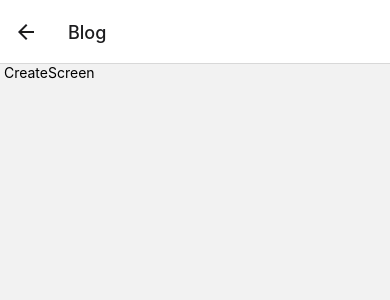
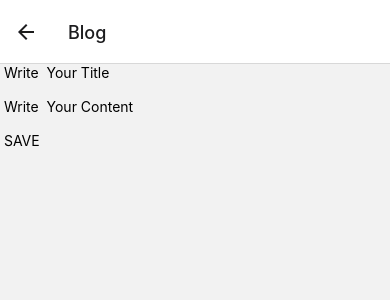
Before and after one commit to serapinar/blogApp, a React Native app: screen /Create in a window 390 px wide. Shown: the top 300 px of the page. Built offline with nearby package versions, Linux system fonts and the light colour scheme.

Commit message:
CreateScreen & BlogPostForm  created

```diff
--- /dev/null
+++ b/components/BlogPostForm.js
@@ -0,0 +1,26 @@
+import React, {useState} from 'react';
+import {StyleSheet, Text, TextInput, TouchableOpacity, View} from 'react-native';
+export default function BlogPostForm() {
+const [title, setTitle] = useState('');
+const [content, setContent] = useState('');
+
+return (
+        <View>
+            <Text> Write  Your Title </Text>
+            <TextInput
+            value={title}
+            onChangeText={(text)=> setTitle(text)} />
+            <Text> Write  Your Content </Text>
+            <TextInput
+                value={content}
+                onChangeText={(text)=> setContent(text)} />
+            <TouchableOpacity>
+                <Text> SAVE </Text>
+            </TouchableOpacity>
+
+        </View>
+    );
+}
+
+
+const styles = StyleSheet.create ({ });
--- a/screens/CreateScreen.js
+++ b/screens/CreateScreen.js
@@ -1,10 +1,13 @@
 import React from 'react';
-import {  Text, View } from 'react-native';
-
+import {StyleSheet, View} from 'react-native';
+import BlogPostForm from '../components/BlogPostForm';
 export default function CreateScreen() {
     return (
         <View>
-            <Text> CreateScreen </Text>
+            <BlogPostForm/>
         </View>
     );
 }
+
+
+const styles = StyleSheet.create ({ });
```
